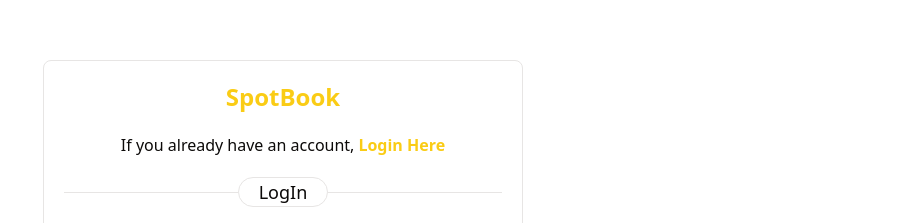
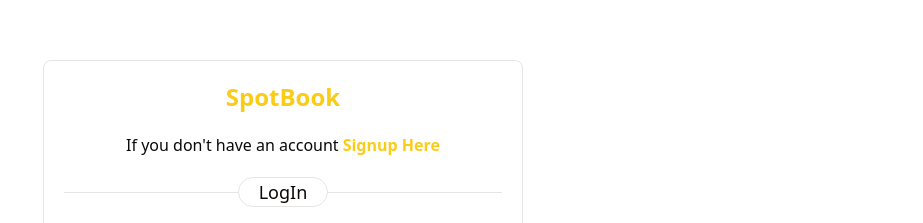
Before and after one commit to raybagas7/Spotlite_BookStore_FE, a Next.js app: page /login in a window 1280 px wide. Shown: the part 146-369 px from the top of the page, without its empty margins (357-1280 px from the left). Built offline with nearby package versions, Linux system fonts and the light colour scheme.

Commit message:
feat(Navigation): - remove some nav list when not logged in

```diff
--- a/src/components/Form/LoginForm.tsx
+++ b/src/components/Form/LoginForm.tsx
@@ -61,12 +61,12 @@
       <div className="space-y-3 lg:space-y-5">
         <p className="text-center text-2xl font-bold text-primary">SpotBook</p>
         <div className="flex flex-col justify-center gap-1 text-center text-xs lg:flex-row lg:text-base">
-          <p className="hidden lg:block">{`If you already have an account,`}</p>
+          <p className="hidden lg:block">{`If you don't have an account`}</p>
           <Link
-            href={'/login'}
+            href={'/signup'}
             className="text-primary font-bold transition-transform hover:underline hover:transition-transform"
           >
-            Login Here
+            Signup Here
           </Link>
         </div>
         <HeaderLined className="text-sm lg:text-base">LogIn</HeaderLined>
--- a/src/components/Navigation/MainNavigation.tsx
+++ b/src/components/Navigation/MainNavigation.tsx
@@ -31,11 +31,6 @@
               </Link>
             </div>
             <ul className="flex items-center gap-5 max-md:hidden">
-              <Link href="/">
-                <li className="cursor-pointer font-bold transition-colors hover:text-primary">
-                  Home
-                </li>
-              </Link>
               <Link href={'/login'}>
                 <li className="cursor-pointer font-bold transition-colors hover:text-primary">
                   Login
@@ -46,16 +41,10 @@
         </nav>
         <div className="fixed bottom-0 z-50 w-full rounded-t-xl border-t bg-background py-1.5 shadow md:hidden">
           <ul className="flex w-full items-center justify-evenly gap-5 ">
-            <Link href={'/'}>
-              <li className="flex cursor-pointer flex-col items-center text-xs transition-colors hover:text-primary">
-                <IoIosHome className="h-5 w-5" />
-                <p>Home</p>
-              </li>
-            </Link>
             <Link href={'/login'}>
               <li className="flex cursor-pointer flex-col items-center text-xs transition-colors hover:text-primary">
                 <IoMdLogIn className="h-5 w-5" />
-                <p>Logout</p>
+                <p>Login</p>
               </li>
             </Link>
           </ul>
@@ -63,7 +52,6 @@
       </>
     );
   }
-  console.log(userData);
 
   return (
     <>
--- a/src/components/Navigation/MobileNavigation.tsx
+++ b/src/components/Navigation/MobileNavigation.tsx
@@ -4,11 +4,14 @@
 import Link from 'next/link';
 import { deleteCookie } from 'cookies-next';
 import { useRouter } from 'next/router';
+import { useUser } from '@/store/useUser';
 
 const MobileNavigation = () => {
+  const { resetUserData } = useUser();
   const router = useRouter();
   const onLogout = async () => {
     deleteCookie('token', { path: '/' });
+    resetUserData();
     router.push('/login');
   };
 
--- a/src/components/Navigation/TopNavigation.tsx
+++ b/src/components/Navigation/TopNavigation.tsx
@@ -5,10 +5,11 @@
 import { useUser } from '@/store/useUser';
 
 const TopNavigation = () => {
-  const { userData } = useUser();
+  const { userData, resetUserData } = useUser();
   const router = useRouter();
   const onLogout = async () => {
     deleteCookie('token', { path: '/' });
+    resetUserData();
     router.push('/login');
   };
 
--- a/src/pages/index.tsx
+++ b/src/pages/index.tsx
@@ -21,7 +21,7 @@
     return null;
   }
   return (
-    <main className="container mx-auto p-4 min-h-screen max-w-5xl">
+    <main className="container mx-auto p-4 min-h-screen max-w-5xl mt-10">
       <h1 className="text-center my-4 text-5xl font-bold">BOOK ON SALE</h1>
       <div className="grid grid-cols-1 sm:grid-cols-2 md:grid-cols-3 gap-4">
         <LoadMore books={books} setBooks={setBooks} />
--- a/src/store/useUser.ts
+++ b/src/store/useUser.ts
@@ -8,6 +8,7 @@
 
 type Actions = {
   getUserData: () => void;
+  resetUserData: () => void;
 };
 
 export const useUser = create<State & Actions>((set) => ({
@@ -21,4 +22,7 @@
       set(() => ({ userData: data }));
     }
   },
+  resetUserData: async () => {
+    set(() => ({ userData: undefined }));
+  },
 }));
```
